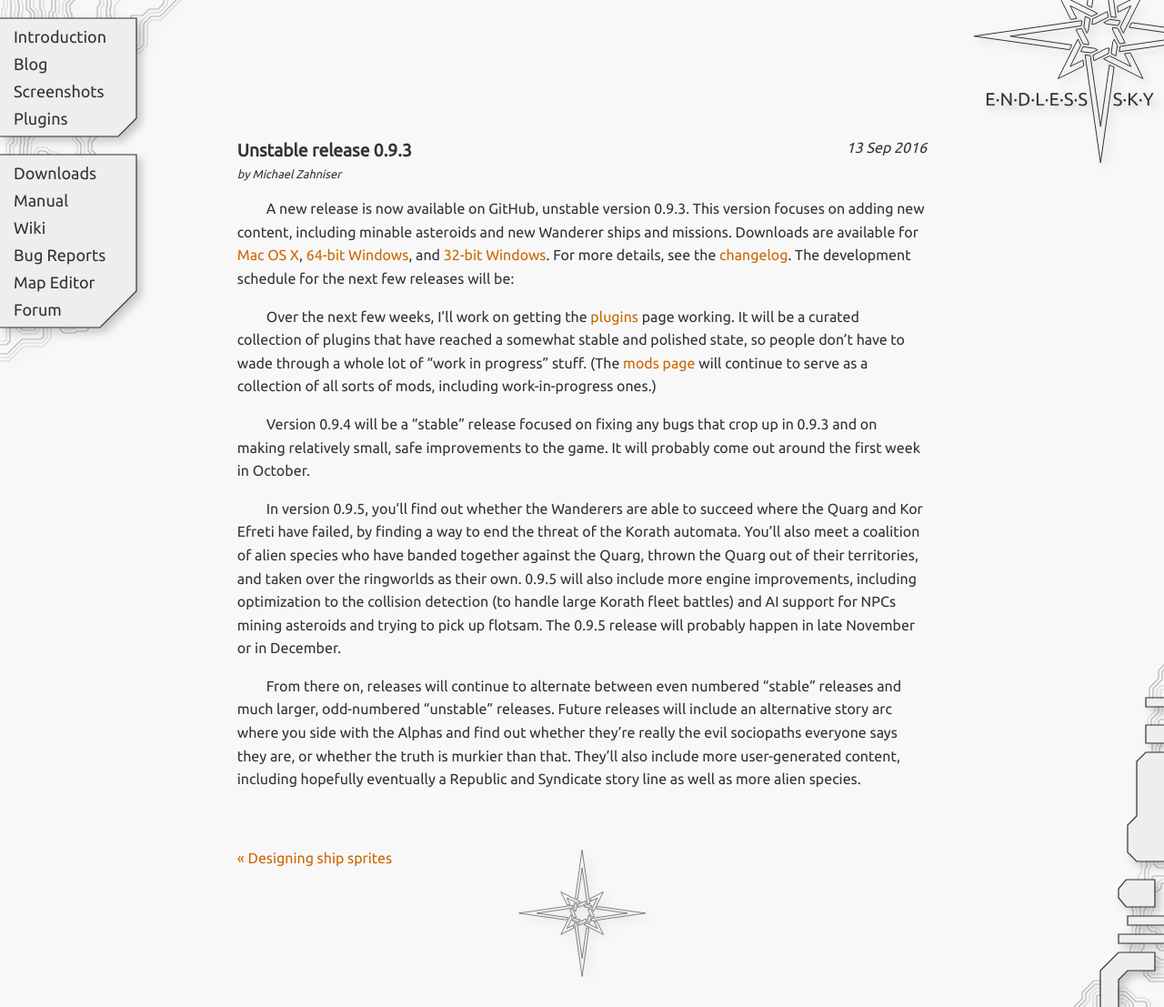
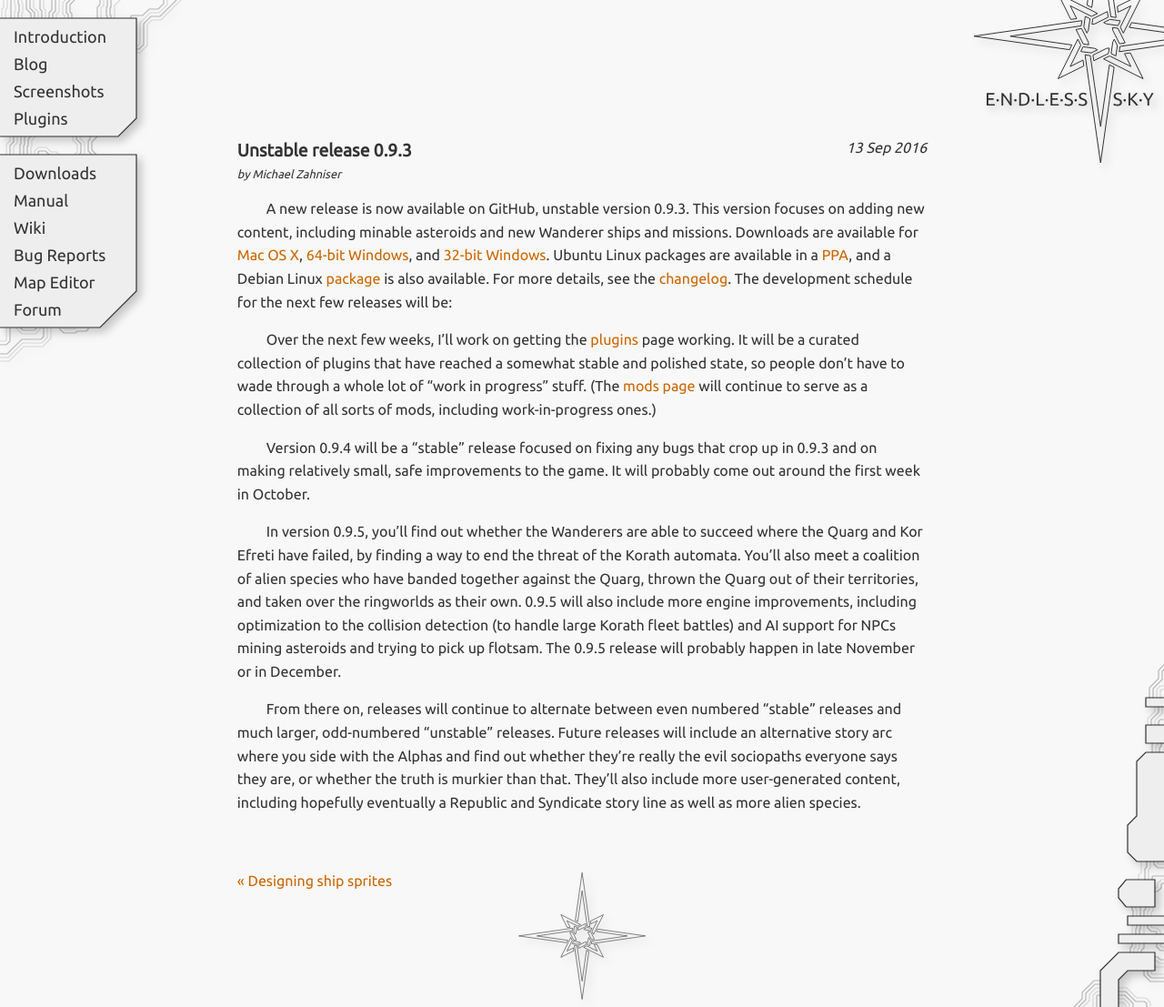
Before and after one commit to endless-sky/endless-sky.github.io, a Jekyll site: the page built from _posts/2016-09-13-unstable-release-0.9.3.md, in a window 1280 px wide and 1107 px high. Shown: the whole window at 91% size. Built offline with Jekyll 4.4.1, drawn with Linux system fonts in a browser that asks for light colours.

Commit message:
Added links to the Ubuntu and Debian PPAs.

```diff
--- a/_posts/2016-09-13-unstable-release-0.9.3.md
+++ b/_posts/2016-09-13-unstable-release-0.9.3.md
@@ -3,7 +3,7 @@
 title: Unstable release 0.9.3
 author: Michael Zahniser
 ---
-A new release is now available on GitHub, unstable version 0.9.3. This version focuses on adding new content, including minable asteroids and new Wanderer ships and missions. Downloads are available for [Mac OS X](https://github.com/endless-sky/endless-sky/releases/download/v0.9.3/endless-sky-macosx-0.9.3.dmg), [64-bit Windows](https://github.com/endless-sky/endless-sky/releases/download/v0.9.3/endless-sky-win64-0.9.3.zip), and [32-bit Windows](https://github.com/endless-sky/endless-sky/releases/download/v0.9.3/endless-sky-win32-0.9.3.zip). For more details, see the [changelog](https://github.com/endless-sky/endless-sky/blob/master/changelog). The development schedule for the next few releases will be:
+A new release is now available on GitHub, unstable version 0.9.3. This version focuses on adding new content, including minable asteroids and new Wanderer ships and missions. Downloads are available for [Mac OS X](https://github.com/endless-sky/endless-sky/releases/download/v0.9.3/endless-sky-macosx-0.9.3.dmg), [64-bit Windows](https://github.com/endless-sky/endless-sky/releases/download/v0.9.3/endless-sky-win64-0.9.3.zip), and [32-bit Windows](https://github.com/endless-sky/endless-sky/releases/download/v0.9.3/endless-sky-win32-0.9.3.zip). Ubuntu Linux packages are available in a [PPA](https://launchpad.net/~mzahniser/+archive/ubuntu/endless-sky), and a Debian Linux [package](https://mentors.debian.net/package/endless-sky) is also available. For more details, see the [changelog](https://github.com/endless-sky/endless-sky/blob/master/changelog). The development schedule for the next few releases will be:
 
 Over the next few weeks, I'll work on getting the [plugins](/plugins.html) page working. It will be a curated collection of plugins that have reached a somewhat stable and polished state, so people don't have to wade through a whole lot of "work in progress" stuff. (The [mods page](https://evan153.github.io/ES-Mod-Share) will continue to serve as a collection of all sorts of mods, including work-in-progress ones.)
 
```
